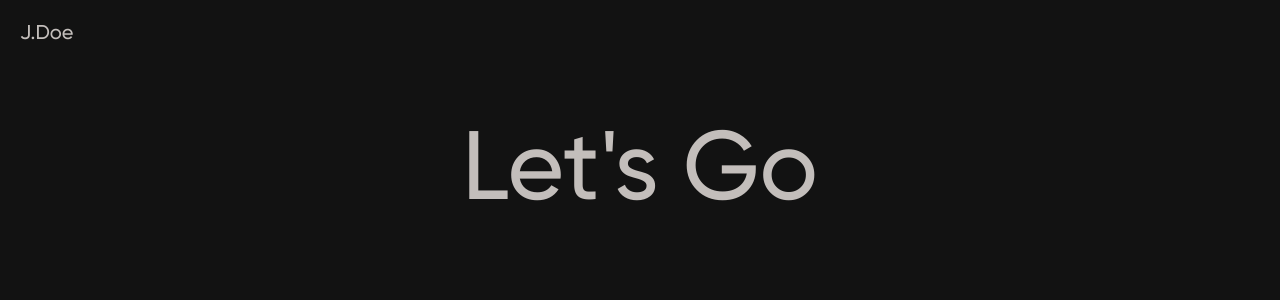
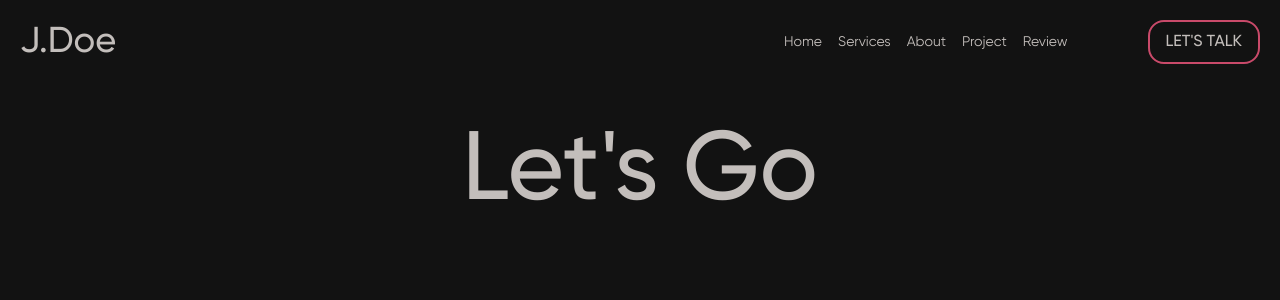
Before and after one commit to zoharkiks/theportfolyo, a Next.js app: page / in a window 1280 px wide. Shown: the top 300 px of the page. Built offline with nearby package versions, Linux system fonts and the light colour scheme.

Commit message:
Add Lenis Smooth

```diff
--- a/package.json
+++ b/package.json
@@ -9,10 +9,14 @@
     "lint": "next lint"
   },
   "dependencies": {
+    "@studio-freight/react-lenis": "^0.0.46",
+    "class-variance-authority": "^0.7.0",
     "gsap": "^3.12.5",
+    "lucide-react": "^0.359.0",
     "next": "14.1.4",
     "react": "^18",
-    "react-dom": "^18"
+    "react-dom": "^18",
+    "tailwind-merge": "^2.2.2"
   },
   "devDependencies": {
     "autoprefixer": "^10.0.1",
--- a/src/app/globals.css
+++ b/src/app/globals.css
@@ -89,6 +89,54 @@ span {
     padding-left: 0;
     padding-right: 0;
   }
+
+  /* ------------------------- Navigation -------------------------------------------------- */
+  label {
+    display: flex;
+    flex-direction: column;
+    width: 50px;
+    cursor: pointer;
+  }
+
+  label span {
+    background: var(--color-primary);
+    border-radius: 5px;
+    height: 2px;
+    margin: 3px 0;
+    transition: 0.4s cubic-bezier(0.68, -0.6, 0.32, 1.6);
+  }
+
+  span:nth-of-type(1) {
+    width: 30%;
+  }
+
+  span:nth-of-type(2) {
+    width: 55%;
+  }
+
+  span:nth-of-type(3) {
+    width: 25%;
+  }
+
+  input[type="checkbox"] {
+    display: none;
+  }
+
+  input[type="checkbox"]:checked ~ span:nth-of-type(1) {
+    transform-origin: bottom;
+    transform: rotatez(45deg) translate(5px, 0px);
+  }
+
+  input[type="checkbox"]:checked ~ span:nth-of-type(2) {
+    transform-origin: top;
+    transform: rotatez(-45deg) ;
+  }
+
+  input[type="checkbox"]:checked ~ span:nth-of-type(3) {
+    transform-origin: bottom;
+    width: 50%;
+    transform: translate(4px, -7px) rotatez(45deg);
+  }
 }
 
 @layer base {
--- a/src/app/layout.js
+++ b/src/app/layout.js
@@ -1,5 +1,6 @@
 import Navbar from "@/components/Navbar";
 import "./globals.css";
+import SmoothScrolling from "@/components/SmoothScrolling";
 
 export const metadata = {
   title: "John Doe",
@@ -10,9 +11,11 @@ export default function RootLayout({ children }) {
   return (
     <html lang="en">
       <body className="font-gilroy bg-background text-primary">
-        <Navbar/>
-        {children}
-        </body>
+        <SmoothScrolling>
+          <Navbar />
+          {children}
+        </SmoothScrolling>
+      </body>
     </html>
   );
 }
--- a/src/app/page.js
+++ b/src/app/page.js
@@ -1,4 +1,3 @@
-
 export default function Home() {
   return (
     <main className="">
--- /dev/null
+++ b/src/components/Button.jsx
@@ -0,0 +1,29 @@
+import React from "react";
+import { cva } from "class-variance-authority";
+
+const button = cva(" rounded-2xl border-2", {
+  variants: {
+    intent: {
+      primary: [" text-primary font-medium border-accent"],
+      secondary: [
+        "bg-white",
+        "text-gray-800",
+        "border-gray-400",
+        "hover:bg-gray-100",
+      ],
+    },
+    size: {
+      small: ["text-sm", "py-1", "px-2"],
+      medium: ["text-base", "py-2", "px-4"],
+    },
+  },
+  compoundVariants: [{ intent: "primary", size: "medium", class: "uppercase" }],
+  defaultVariants: {
+    intent: "primary",
+    size: "medium",
+  },
+});
+
+export const Button = ({ className, intent, size, ...props }) => (
+  <button className={button({ intent, size, className })} {...props} />
+);
--- a/src/components/Navbar.jsx
+++ b/src/components/Navbar.jsx
@@ -1,7 +1,47 @@
+"use client";
+
+import Link from "next/link";
+import { useState } from "react";
+import { Button } from "./Button";
+
 const Navbar = () => {
   return (
-    <nav className="fixed flex justify-between w-full p-5 ">
-      <span className="text-xl font-medium">J.Doe</span>
+    <nav className="fixed z-10 flex items-center justify-between w-full p-5 ">
+      <span className="text-4xl font-medium cursor-pointer">J.Doe</span>
+
+      {/* Hamburger menu */}
+      <label className="md:hidden" for="check">
+        <input type="checkbox" id="check" />
+        <span></span>
+        <span></span>
+        <span></span>
+      </label>
+
+      <div className="items-center justify-center hidden gap-10 md:flex">
+        {/* Nav Links */}
+        <div className="flex gap-4 mr-10">
+          <Link href={"/"}>
+            <span>Home</span>
+          </Link>
+
+          <Link href={"/"}>
+            <span>Services</span>
+          </Link>
+
+          <Link href={"/"}>
+            <span>About</span>
+          </Link>
+
+          <Link href={"/"}>
+            <span>Project</span>
+          </Link>
+
+          <Link href={"/"}>
+            <span>Review</span>
+          </Link>
+        </div>
+        <Button>Let's Talk</Button>
+      </div>
     </nav>
   );
 };
--- /dev/null
+++ b/src/components/SmoothScrolling.jsx
@@ -0,0 +1,12 @@
+"use client";
+import { ReactLenis } from "@studio-freight/react-lenis";
+
+function SmoothScrolling({ children }) {
+  return (
+    <ReactLenis root options={{ lerp: 0.1, duration: 1.5, smoothTouch: true }}>
+      {children}
+    </ReactLenis>
+  );
+}
+
+export default SmoothScrolling;
```
Also changed, not shown: src/utils/index.js (added), 1 other file (tests, documents, lock files or other folders).
